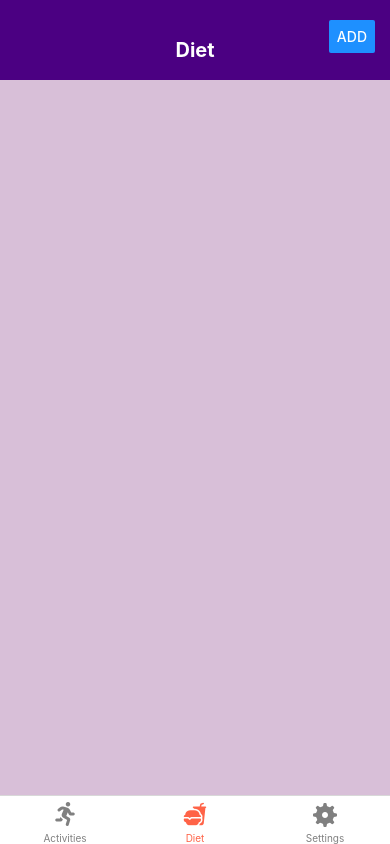
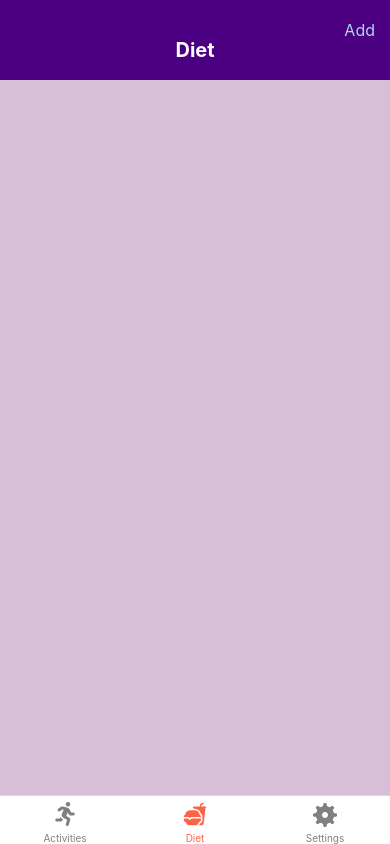
Before and after one commit to xiaoxuansu11041104/assignment-2, a React Native app: screen /Diet in a window 390 px wide. Built offline with nearby package versions, Linux system fonts and the light colour scheme.

Commit message:
Updated to pressable button

```diff
--- a/Components/Header.js
+++ b/Components/Header.js
@@ -1,25 +1,20 @@
-import { StyleSheet, Text, View, Button } from 'react-native'
+import { StyleSheet, Text, View, Pressable } from 'react-native'
 import React from 'react'
 
 
 
 
-export default function Header({title, onRightButtonPress, rightButtonText}) {
+export default function Header({ title, onRightButtonPress, rightButtonText }) {
     return (
       <View style={styles.headerContainer}>
         <Text style={styles.headerText}>{title}</Text>
         {rightButtonText && (
-        <View style={styles.buttonContainer}>
-          <Button
-            title={rightButtonText}
-            onPress={onRightButtonPress}
-            color="#1E90FF"
-          />
+          <Pressable onPress={onRightButtonPress} style={styles.buttonContainer}>
+            <Text style={styles.buttonText}>{rightButtonText}</Text>
+          </Pressable>
+        )}
       </View>
-      )}
-
-    </View>
-  )
+    );
   }
 
 const styles = StyleSheet.create({
@@ -47,6 +42,10 @@ const styles = StyleSheet.create({
         right: 15,
         top: 20,
     },
+    buttonText: {
+        color: 'lightblue',
+        fontSize: 16,
+      },
 
 
 })
```
Lines whose indentation alone changed are shown as unchanged.
